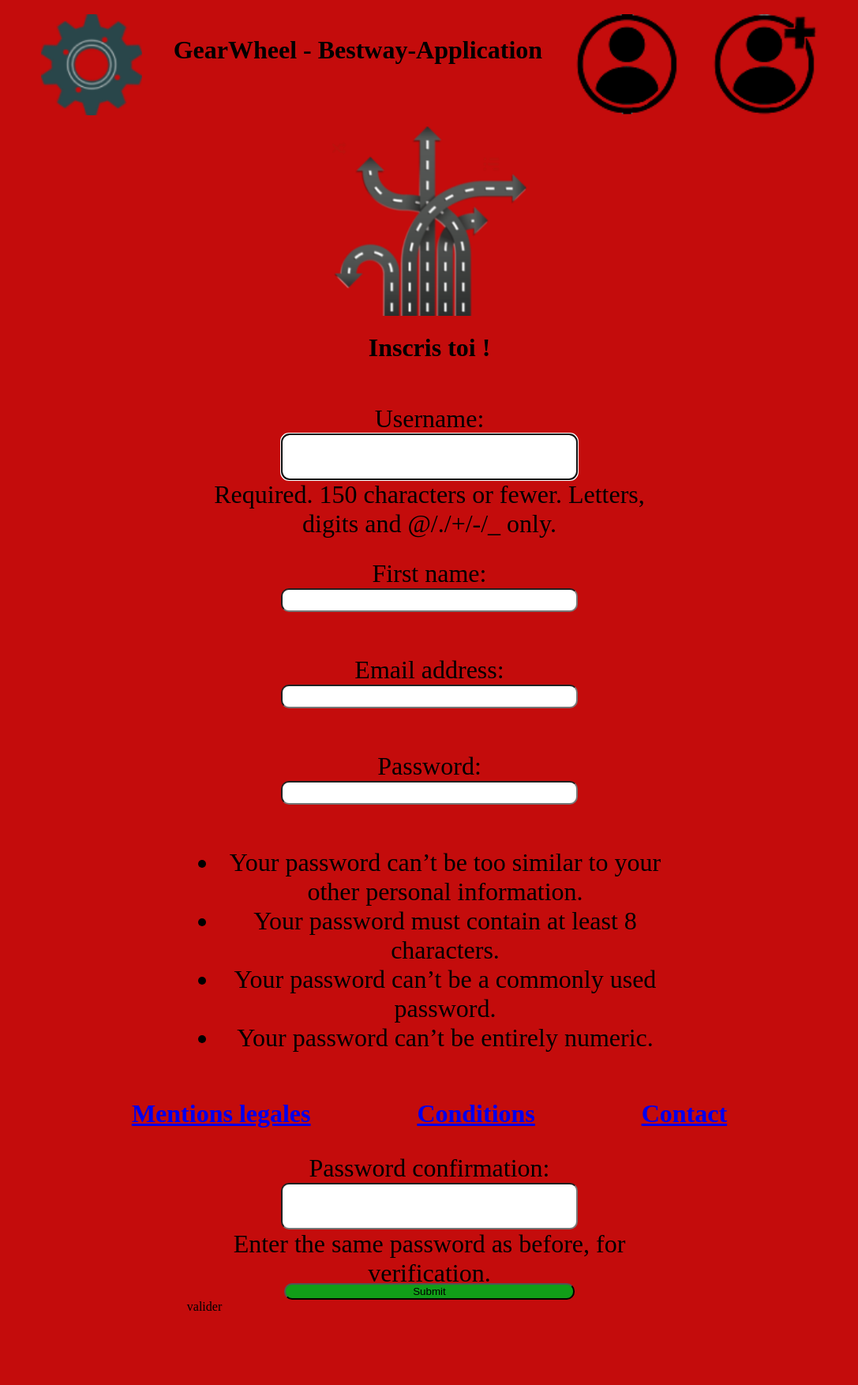
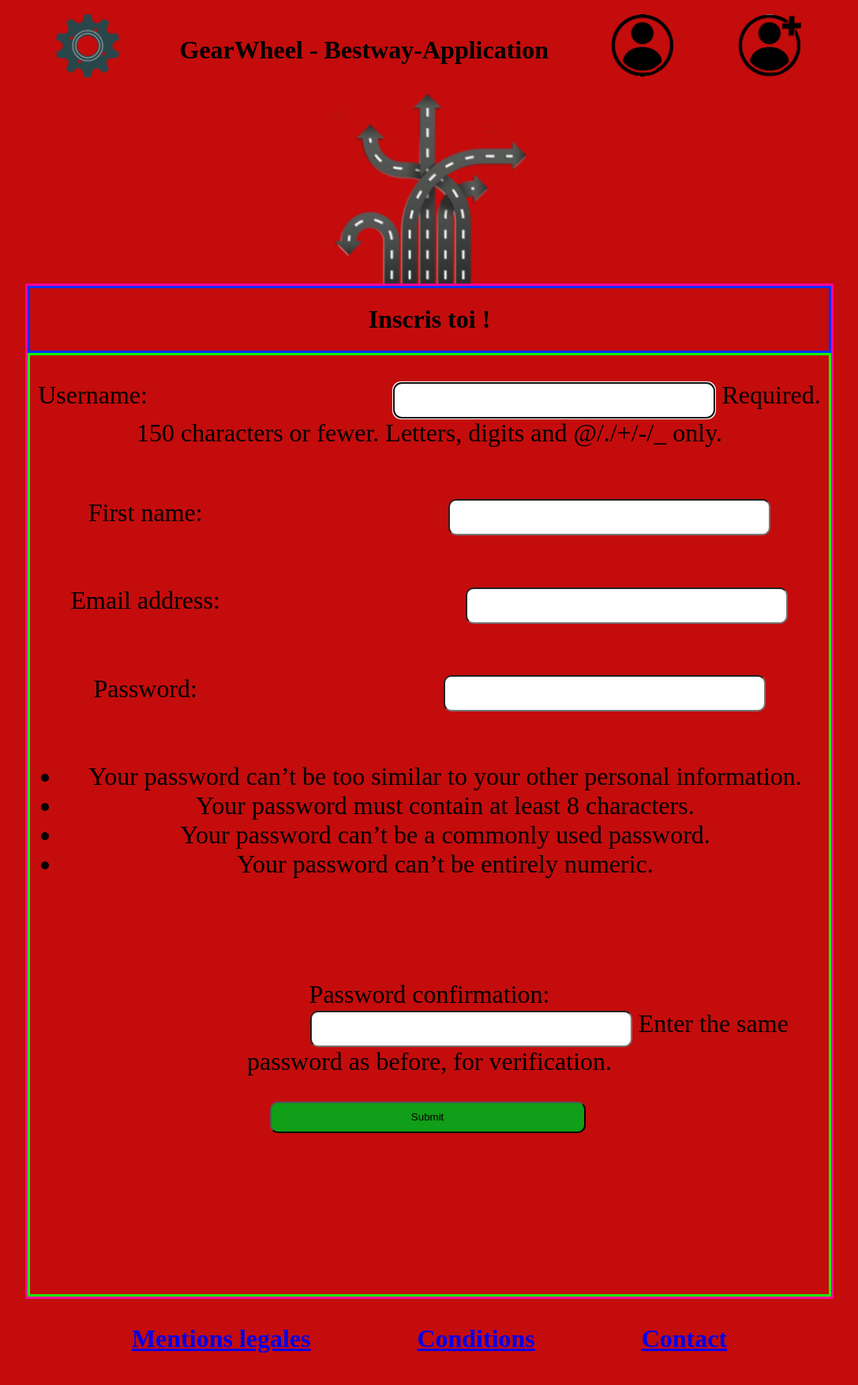
Before and after one commit to thomsart/GearWheel, a Django app: page /bestway/signup/ in a window 1280 px wide. Shown: the whole page at 79% size, without its empty margins (104-1191 px from the left). Before the commit the page ends 1660 px from the top, so only its background shows below. Run offline with Django 3.2, Linux system fonts and the light colour scheme.

Commit message:
resp 80%

```diff
--- a/bestway/static/css/base.css
+++ b/bestway/static/css/base.css
@@ -82,7 +82,7 @@ nav
 
 img
 {
-    height: 8em;
+    height: 5em;
 }
 @media screen and (max-width: 1024px)
 {
@@ -95,15 +95,6 @@ img
 {
     height: 15em;
 }
-
-
-
-
-
-
-
-
-
 
 /* Traffic-logo */
 
@@ -131,50 +122,107 @@ img
 
 
 
+
+
+
+
+
+
+
+
+
+
+
+
+
+
+
+
+
+
+
+
+
+
+
+
+
+
+
+
+
+
+
+
+
+
+
+
+
+
+
+
+
+
+
+
+
+
+
+
+
+
+
+
+
+
+
+
+
+
+
+
+
+
 /* Le Block */
 
-.block
+.block, .big_block
 {
-    /* border: solid rgb(255, 0, 149); */
+    border: solid rgb(255, 0, 149);
+    position: relative;
     display: flex;
     flex-direction: column;
-    height: 25em;
+    height: 350px;
 }
 @media screen and (max-width: 1024px)
 {
-    .block
+    .block, .big_block
     {
         width: 100%;
-        height: 50em;
+        height: 1500px;
     }
 }
 
-.text
+.big_block
 {
-    /* border: solid rgb(255, 81, 0); */
+    height: 80em;
 }
 @media screen and (max-width: 1024px)
 {
-    .text
+    .big_block
     {
-        justify-content:none;
+        height: 200em;
     }
 }
 
-.block_result
+.text, .text_result
 {
-    /* border: solid rgb(0, 255, 149); */
-    display: flex;
-    flex-direction: column;
-    height: 60em;
+    border: solid rgb(0, 47, 255);
 }
-@media screen and (max-width: 1024px)
+
+.text_result
 {
-    .block_result
-    {
-        width: 100%;
-        height: 200em;
-    }
+    height: 50em;
 }
 
 
@@ -186,24 +234,64 @@ img
 
 
 
+
+
+
+
+
+
+
 /* Les Formulaires */
-
-form, input
+#form_home, #form_dest, #form_log, #form_sign, #form_result
 {
-    /* border: solid rgb(0, 17, 255); */
+    border: solid rgb(21, 255, 0);
+}
+#form_home, #form_dest
+{
     display: flex;
     flex-direction: column;
-    justify-content: space-evenly;
-    height: 40%;
-    width: 60%;
+    /* justify-content: space-around; */
+    width: 100%;
+    height: 150px;
+}
+#form_log
+{
+    height: 260px;
+}
+#form_sign
+{
+    height: 5000px;
+}
+#form_result
+{
+    height: 100px;
+}
+
+form
+{
+    display: flex;
+    flex-direction: column;
+    height: auto;
+    width: 100%;
+}
+@media screen and (max-width: 1024px)
+{
+    form
+    {
+        height: 30%;
+    }
+}
+
+input
+{
     border-radius: 10px;
-    margin-left: auto;
-    margin-right: auto;
+    height: 40px;
+    width: 400px;
+    margin-left: 30%;
 }
 
 input[type=submit]
 {
-    height: 40%;
     background-color: rgb(17, 158, 24);
 }
 
@@ -212,14 +300,61 @@ input[type=submit]:hover
     background-color: rgb(0, 255, 13);
 }
 
-@media screen and (max-width: 1024px)
-{
-    form, input[type=text], input[type=submit]
-    {
-        height: 30%;
-        width: 80%;
-    }
-}
+
+
+
+
+
+
+
+
+
+
+
+
+
+
+
+
+
+
+
+
+
+
+
+
+
+
+
+
+
+
+
+
+
+
+
+
+
+
+
+
+
+
+
+
+
+
+
+
+
+
+
+
+
+
+
 
 
 
--- a/bestway/templates/destinations.html
+++ b/bestway/templates/destinations.html
@@ -6,11 +6,12 @@
     <!-- Block-->
     <div class="block">
 
-        <div>
+        <div class="text">
             <h1>Ajoute tes destinations et calcule une fois finis.</h1>
         </div>
 
         <!-- form-->
+        <div id="form_dest">
             <form method="post">
                 {% csrf_token %}
                 {{ stops_form }}
@@ -19,8 +20,9 @@
 
             <form action="result/" method="post">
                 {% csrf_token %}
-            <input type="submit" value="Calculer">
+                <input formaction="result/" type="submit" value="Calculer">
             </form>
+        </div>
 
     </div>
 
--- a/bestway/templates/home.html
+++ b/bestway/templates/home.html
@@ -12,6 +12,7 @@
         </div>
 
         <!-- form -->
+        <div id="form_home">
             {% for alert in alerts %}
                 <p style="color: rgb(32, 0, 212);">{{ alert }}</p>
             {% empty %}
@@ -21,6 +22,7 @@
                     <input type="submit" value="Valider">
                 </form>
             {% endfor %}
+        </div>
 
     </div>
 
--- a/bestway/templates/registration/signup.html
+++ b/bestway/templates/registration/signup.html
@@ -4,17 +4,18 @@
 {% block content %}
 
     <!-- Block-->
-    <div class="block_result">
+    <div class="big_block">
 
-        <div>
+        <div class="text">
             <h1>Inscris toi !</h1>
         </div>
 
-        <div>
+        <!-- form-->
+        <div id="form_sign">
             <form method="post">
                 {% csrf_token %}
                 {{ form.as_p }}
-                <input type="submit">valider</input>
+                <input type="submit">
             </form>
         </div>
 
--- a/bestway/views.py
+++ b/bestway/views.py
@@ -184,7 +184,7 @@ def result(request):
 
     the_bestway = algorithm.find_the_bestway(all_ways)
 
-    # Address.objects.filter(user_id=request.user.id).delete()
+    Address.objects.filter(user_id=request.user.id).delete()
 
     return render(request, 'result.html', {
         'start': [the_bestway[0]],
```
Also changed, not shown: bestway/templates/registration/login.html (+4 -3 lines), bestway/templates/result.html (+10 -7 lines), 1 other file. Lines whose indentation alone changed are shown as unchanged.
